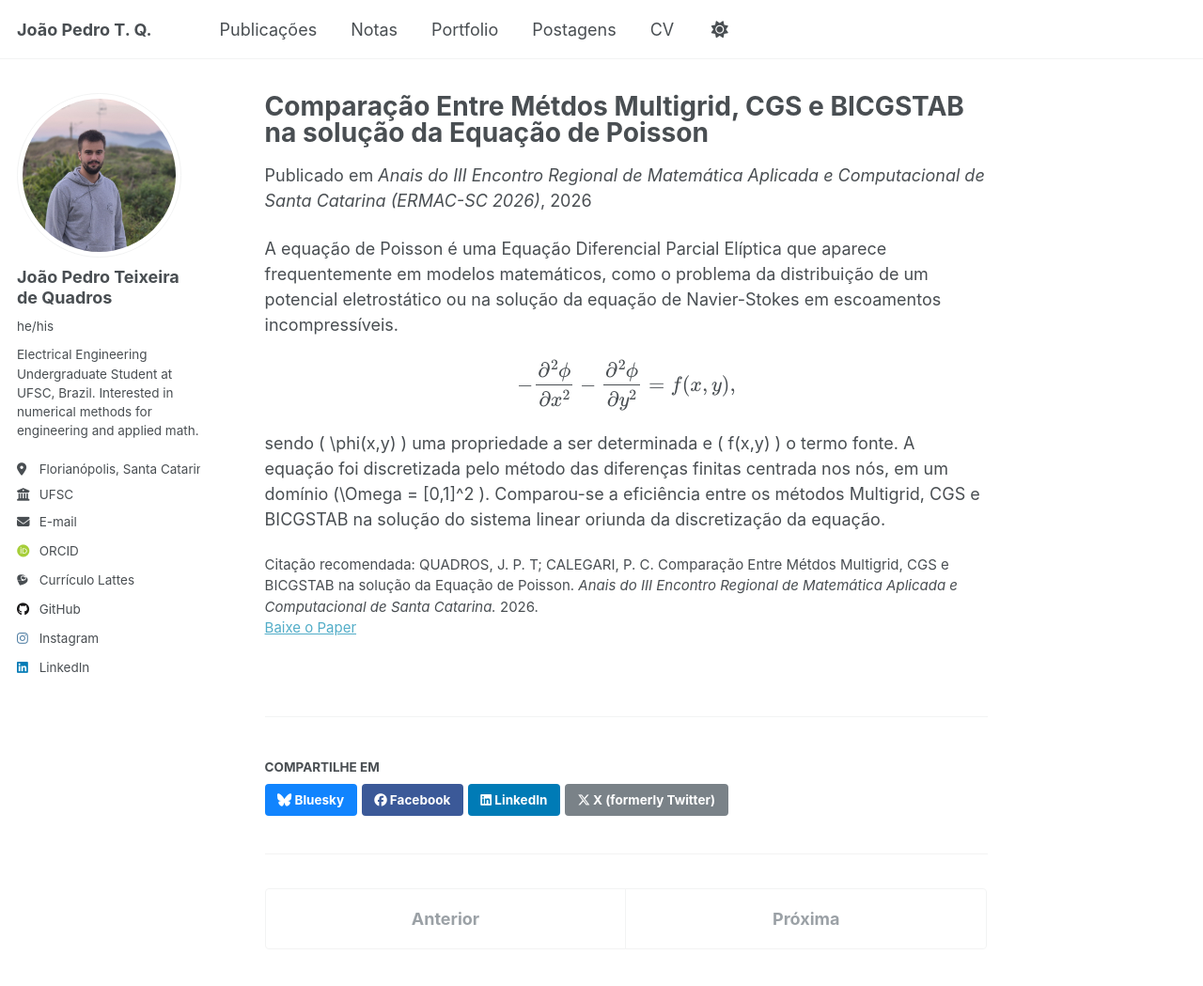
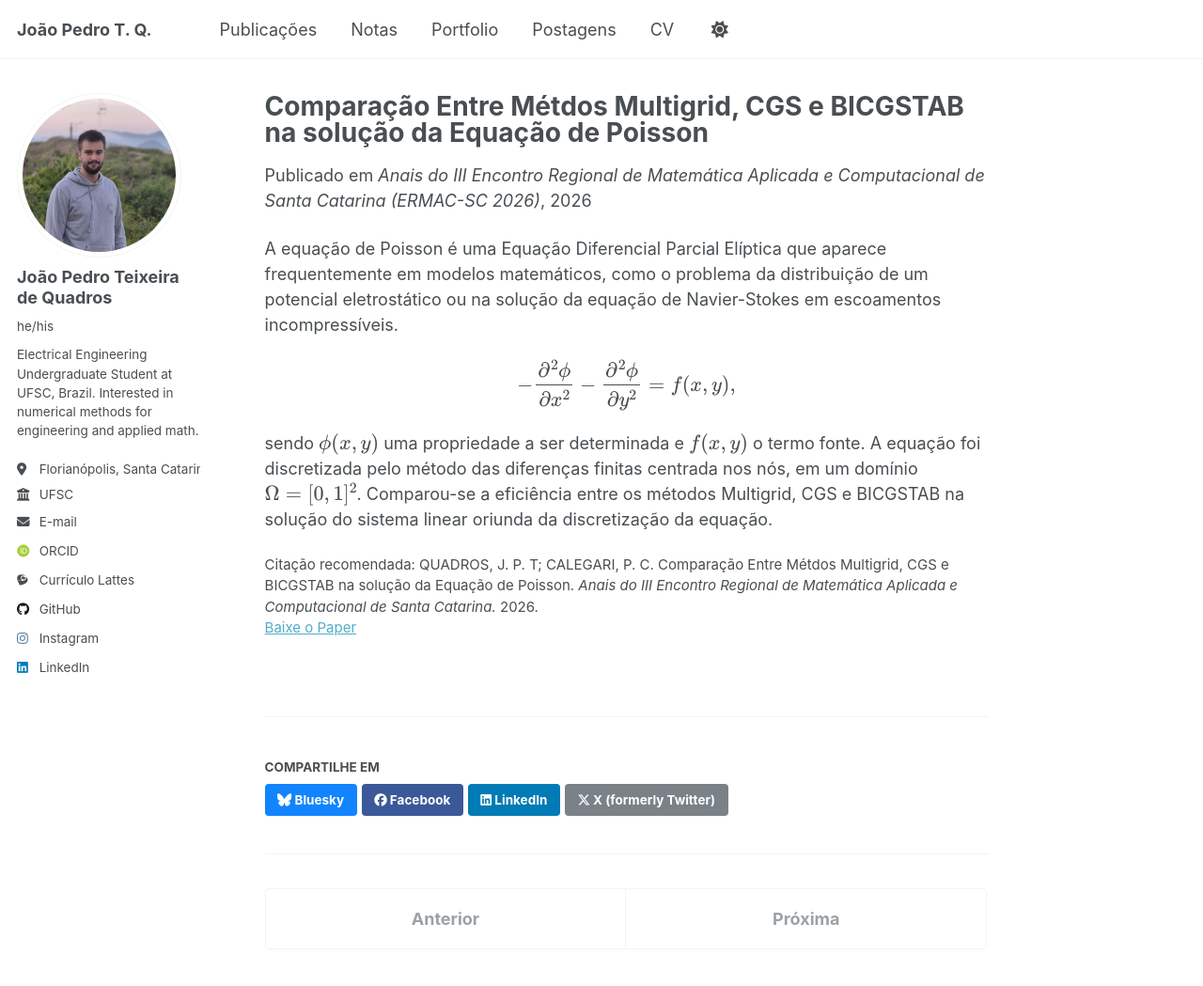
Before and after one commit to jpteixei/jpteixei.github.io, a Jekyll site: the page built from _publications/2026-07-17-comparacao-entre-metodos-multigrid-cgs-e-bicgstab.md, in a window 1280 px wide and 1172 px high. Shown: the top 1049 px of the window at 94% size. Built offline with Jekyll 4.4.1, drawn with Linux system fonts in a browser that asks for light colours; some web fonts are replaced; a style sheet for code colours, icons or effects is not loaded.

Commit message:
Adicionando publicação sobre métodos multigrid

```diff
--- a/_publications/2026-07-17-comparacao-entre-metodos-multigrid-cgs-e-bicgstab.md
+++ b/_publications/2026-07-17-comparacao-entre-metodos-multigrid-cgs-e-bicgstab.md
@@ -16,4 +16,4 @@ A equação de Poisson é uma Equação Diferencial Parcial Elíptica que aparec
 
 $$- \dfrac{\partial^2 \phi}{\partial x^2} - \dfrac{\partial^2 \phi}{\partial y^2} =  f(x,y),$$
 
-sendo \( \phi(x,y) \) uma propriedade a ser determinada e \( f(x,y) \) o termo fonte. A equação foi discretizada pelo método das diferenças finitas centrada nos nós, em um domínio \(\Omega = [0,1]^2 \). Comparou-se a eficiência entre os métodos Multigrid, CGS e BICGSTAB na solução do sistema linear oriunda da discretização da equação.
+sendo \\( \phi(x,y) \\) uma propriedade a ser determinada e \\( f(x,y) \\) o termo fonte. A equação foi discretizada pelo método das diferenças finitas centrada nos nós, em um domínio \\(\Omega = [0,1]^2 \\). Comparou-se a eficiência entre os métodos Multigrid, CGS e BICGSTAB na solução do sistema linear oriunda da discretização da equação.
```
